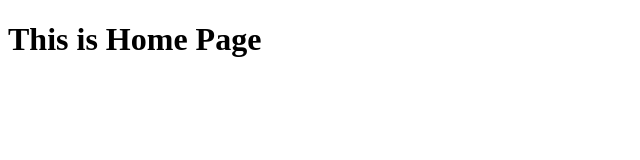
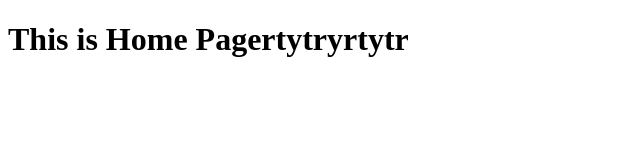
Before and after one commit to archanamudiraj00/mysite102, a plain HTML site: page home.html in a window 1280 px wide. Shown: the whole page, without its empty margins (0-640 px from the left). Drawn offline with Linux system fonts and the light colour scheme.

Commit message:
Update home.html

```diff
--- a/home.html
+++ b/home.html
@@ -6,6 +6,6 @@
     <title>Document</title>
 </head>
 <body>
-    <h1>This is Home Page</h1>
+    <h1>This is Home Pagertytryrtytr</h1>
 </body>
 </html>
```
